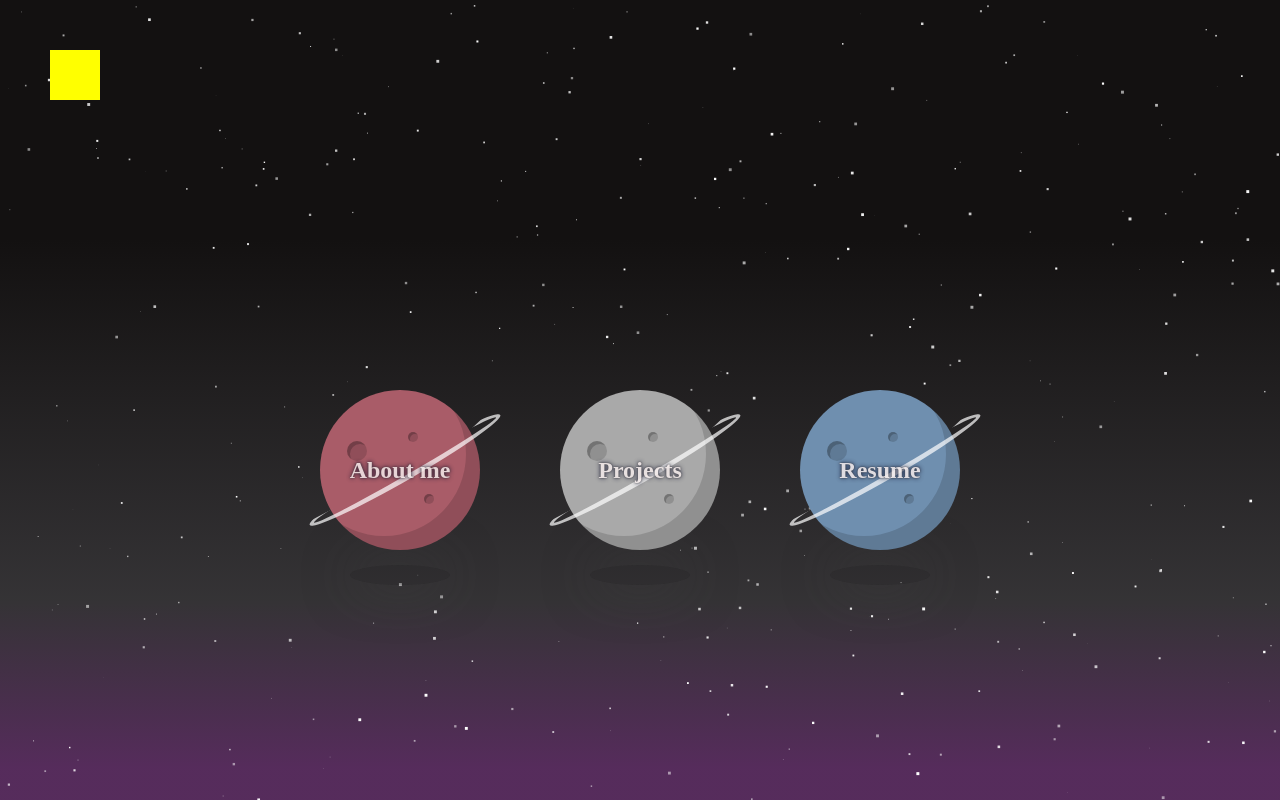
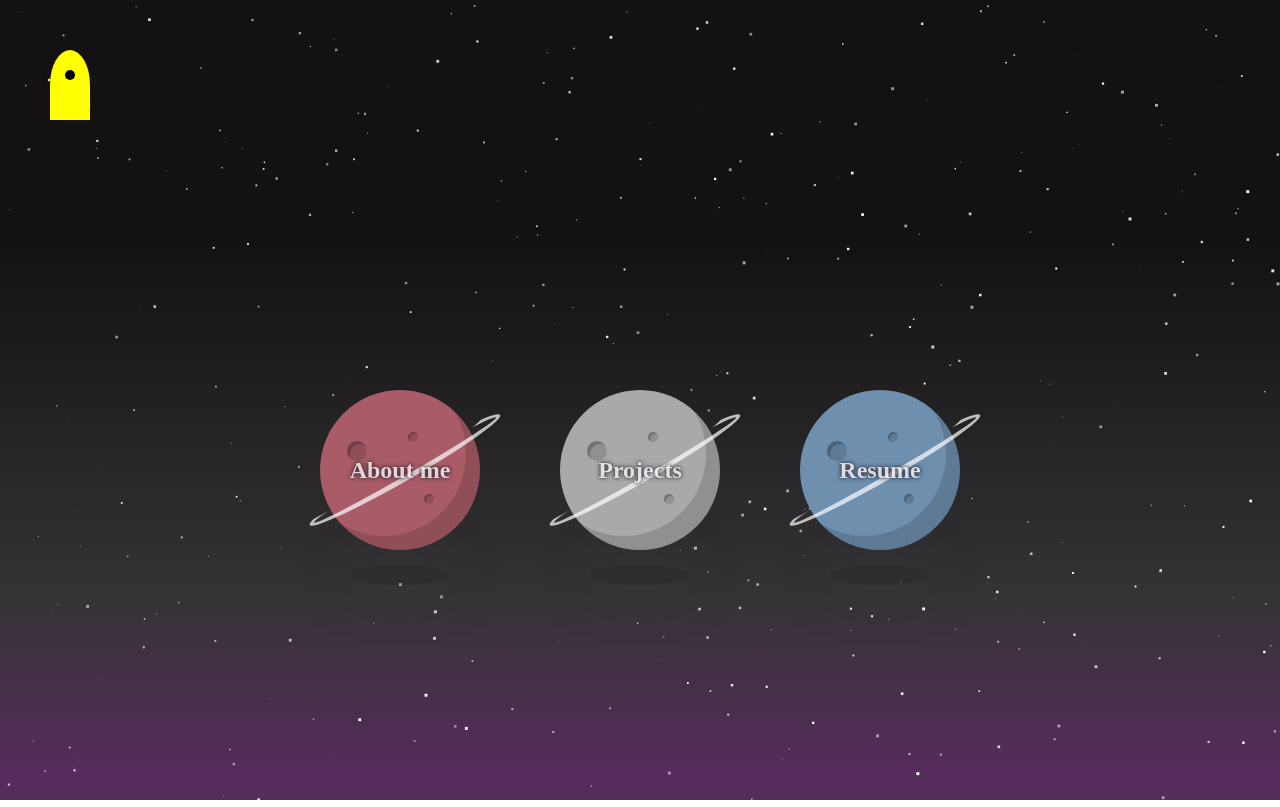
Before and after one commit to DaniilsFirgers/personal_website, a Vue app: page / in a window 1280 px wide. Built offline with nearby package versions, Linux system fonts and the light colour scheme.

Commit message:
add rocket effects

```diff
--- a/src/components/HomeMainInfo.vue
+++ b/src/components/HomeMainInfo.vue
@@ -3,14 +3,15 @@
   <div class="planets-holder">
     <Planet
       v-for="(planet, index) in planets"
+      ref="planet.planetRef"
       :key="index"
       :url="planet.url"
       :page-name="planet.pageName"
       :planet-color="planet.planetColor"
       :shadow-color="planet.shadowColor"
       :fit-planet-name="planet.fitPlanetName"
-      @mouseenter="(pageName: HTMLElement) => handleOnMouseEnter(pageName)"
-      @mouseleave="(pageName: HTMLElement) => handleOnMouseLeave(pageName)"
+      @mouseenter="(pageName: HTMLElement) => handleDebounceLandToPlanet(pageName)"
+      @mouseleave="(pageName: HTMLElement) => handleDebounceReturnToSpace()"
     />
   </div>
   <Spaceship ref="spaceshipComponentContent" />
@@ -20,6 +21,7 @@
 import { onBeforeUnmount, onMounted, ref } from "vue";
 import Planet from "./Planet.vue";
 import Spaceship from "./Spaceship.vue";
+import { debounce } from "../utils";
 
 const planets = ref([
   {
@@ -28,6 +30,7 @@ const planets = ref([
     planetColor: "#A95C68",
     shadowColor: "#DB2C64",
     fitPlanetName: "max-content",
+    planetRef: ref(),
   },
   {
     url: "/",
@@ -35,6 +38,7 @@ const planets = ref([
     planetColor: "#A9A9A9",
     shadowColor: "#D3CD65",
     fitPlanetName: "max-content",
+    planetRef: ref(),
   },
   {
     url: "/",
@@ -42,21 +46,17 @@ const planets = ref([
     planetColor: "#6F8FAF",
     shadowColor: "#6495ED",
     fitPlanetName: "max-content",
+    planetRef: ref(),
   },
 ]);
 
 function handleOnMouseEnter(event: HTMLElement) {
   const planetPosition = event.getBoundingClientRect();
   console.log(planetPosition);
-  moveSpaceShip(planetPosition.left, planetPosition.top);
+  landSpaceShipOnThePlanet(planetPosition.left, planetPosition.top);
 }
 
-function handleOnMouseLeave(event: HTMLElement) {
-  const planetPosition = event.getBoundingClientRect();
-  moveSpaceShip(planetPosition.left, planetPosition.top, true);
-}
-
-function moveSpaceShip(
+function landSpaceShipOnThePlanet(
   targetX: number,
   targetY: number,
   leave: boolean = false
@@ -67,14 +67,24 @@ function moveSpaceShip(
     return;
   }
   spaceship.style.transition = "transform 1.5s ease";
-  if (leave) {
-    spaceship.style.transform = `translate(${targetX}px, ${targetY - 50}px)`;
-    lastSpaceShipPosition = { x: targetX, y: targetY - 50 };
+  spaceship.style.transform = `translate(${targetX}px, ${targetY - 100}px)`;
+  lastSpaceShipPosition = { x: targetX, y: targetY };
+}
+
+function landShipBackToSpace() {
+  const spaceship = spaceshipComponentContent.value.myRef;
+  if (!spaceship) {
+    console.error("Spaceship element is not yet available");
     return;
   }
-  spaceship.style.transform = `translate(${targetX}px, ${targetY - 100}px)`;
-  lastSpaceShipPosition = { x: targetX, y: targetY - 100 };
+  spaceship.style.transition = "transform 1.5s ease";
+  spaceship.style.transform = `translate(${0}px, ${0}px)`;
 }
+const handleDebounceReturnToSpace = debounce(() => landShipBackToSpace(), 200);
+const handleDebounceLandToPlanet = debounce(
+  (event: HTMLElement) => handleOnMouseEnter(event),
+  300
+);
 
 let canvas: HTMLCanvasElement;
 let ctx: CanvasRenderingContext2D | null;
@@ -121,7 +131,7 @@ function handleCanvasResize() {
 }
 
 function handleSpaceShipResize() {
-  moveSpaceShip(lastSpaceShipPosition.x, lastSpaceShipPosition.y);
+  landSpaceShipOnThePlanet(lastSpaceShipPosition.x, lastSpaceShipPosition.y);
 }
 
 function handleResize() {
--- a/src/components/Spaceship.vue
+++ b/src/components/Spaceship.vue
@@ -1,5 +1,7 @@
 <template>
-  <div class="spaceship" ref="myRef"></div>
+  <div class="spaceship" ref="myRef">
+    <div class="window"></div>
+  </div>
 </template>
 
 <script setup lang="ts">
@@ -13,10 +15,20 @@ defineExpose({
 </script>
 
 <style scoped>
+.window {
+  position: absolute;
+  width: 10px;
+  height: 10px;
+  background-color: black;
+  transform: translate(15px, 20px);
+  border-radius: 50%;
+}
 .spaceship {
+  border-top-left-radius: 50%;
+  border-top-right-radius: 50%;
   position: absolute;
-  width: 50px;
-  height: 50px;
+  width: 40px;
+  height: 70px;
   top: 50px;
   left: 50px;
   background-color: yellow;
--- /dev/null
+++ b/src/utils.ts
@@ -0,0 +1,16 @@
+const debounce = <F extends (...args: any[]) => any>(
+  func: F,
+  waitFor: number
+) => {
+  let timeout: number | null = null;
+
+  return (...args: Parameters<F>): Promise<ReturnType<F>> =>
+    new Promise((resolve) => {
+      if (timeout) {
+        clearTimeout(timeout);
+      }
+
+      timeout = setTimeout(() => resolve(func(...args)), waitFor);
+    });
+};
+export { debounce };
```
